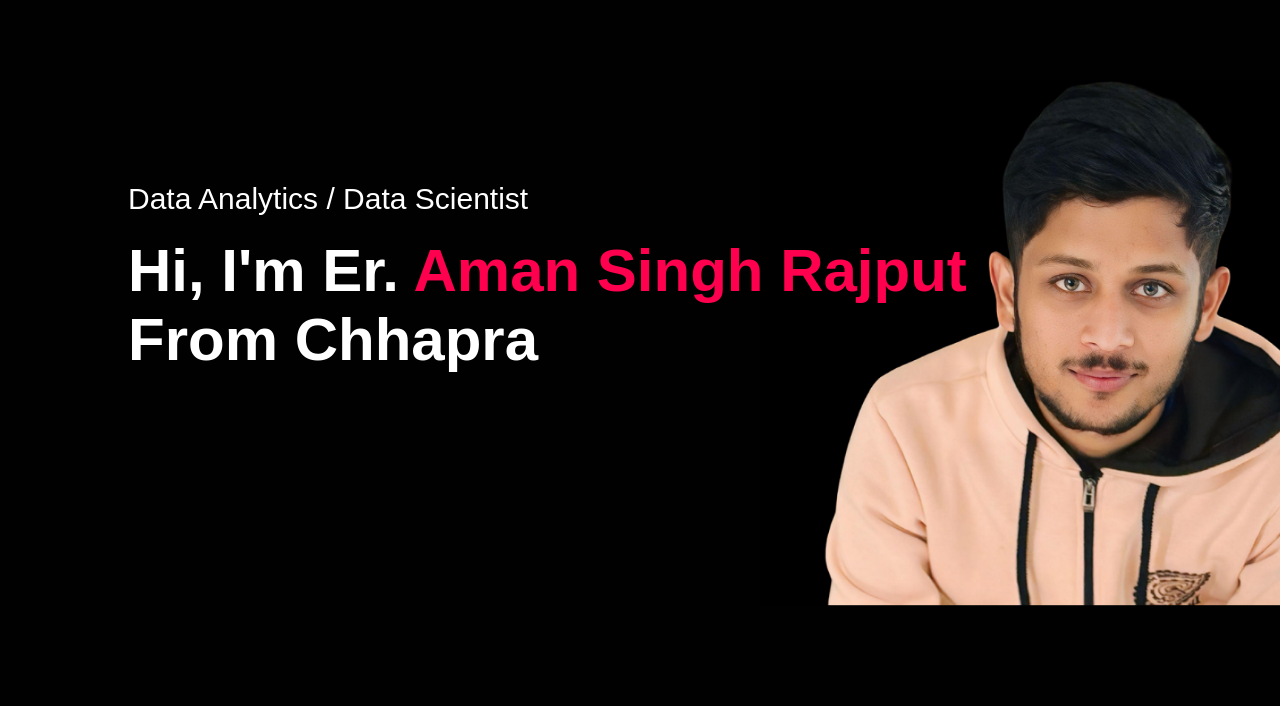
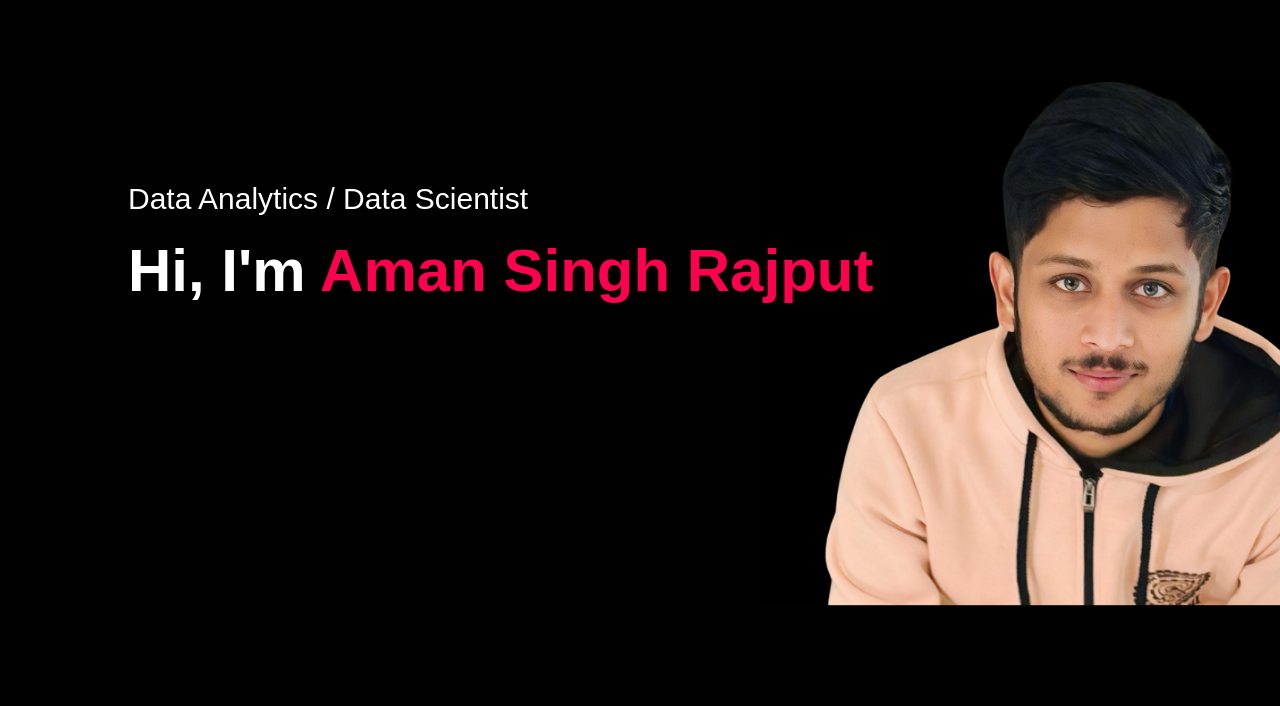
Before and after one commit to iitpaman/aman-portfollio, a plain HTML site: page index.html in a window 1280 px wide. Shown: the part 94-800 px from the top of the page. Drawn offline with Linux system fonts and the light colour scheme.

Commit message:
adress remove

```diff
--- a/index.html
+++ b/index.html
@@ -24,7 +24,7 @@
         </nav>
         <div class="header-text">
             <p>Data Analytics / Data Scientist</p>
-            <h1>Hi, I'm Er. <span>Aman Singh Rajput</span><br>From Chhapra</h1>
+            <h1>Hi, I'm <span>Aman Singh Rajput</span>
         </div>
     </div>
 </div>
```
